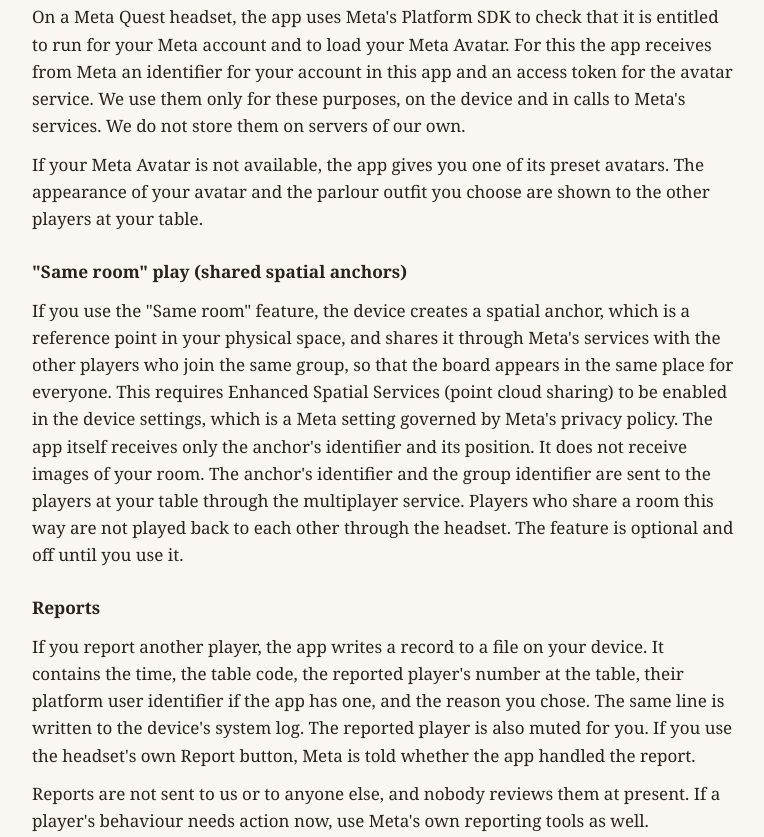
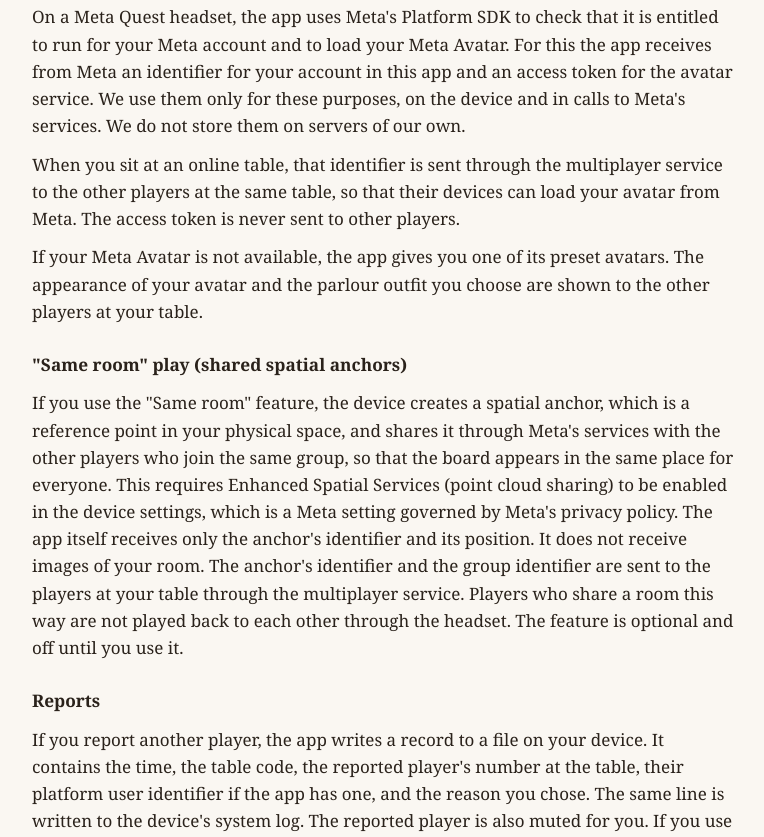
Before and after one commit to vroad-games/crokinole-privacy, a plain HTML site: page index.html in a window 1280 px wide. Shown: the part 1905-2742 px from the top of the page, without its empty margins (256-1020 px from the left). Drawn offline with Linux system fonts and the light colour scheme.

Commit message:
Say that the account identifier goes to the players at the table for the avatar

```diff
--- a/index.html
+++ b/index.html
@@ -79,6 +79,9 @@ running, so that you can rejoin.</p>
 account and to load your Meta Avatar. For this the app receives from Meta an identifier for your account in
 this app and an access token for the avatar service. We use them only for these purposes, on the device and in
 calls to Meta's services. We do not store them on servers of our own.</p>
+<p>When you sit at an online table, that identifier is sent through the multiplayer service to the other players
+at the same table, so that their devices can load your avatar from Meta. The access token is never sent to
+other players.</p>
 <p>If your Meta Avatar is not available, the app gives you one of its preset avatars. The appearance of your
 avatar and the parlour outfit you choose are shown to the other players at your table.</p>
 <h3>"Same room" play (shared spatial anchors)</h3>
@@ -123,7 +126,7 @@ cameras, or recordings of your voice. The app has no advertising, no analytics a
 <tr>
 <td>Normcore multiplayer service</td>
 <td>Normal (Normal VR, Inc.), United States</td>
-<td>Room name with the table code, your avatar's pose stream, disc and game state, live voice audio, connection data such as your IP address</td>
+<td>Room name with the table code, your avatar's pose stream, the identifier of your Meta account in this app (to load your avatar), disc and game state, live voice audio, connection data such as your IP address</td>
 <td>To connect the players at a table. Normal's privacy policy: <a href="https://normcore.io/privacy">https://normcore.io/privacy</a></td>
 </tr>
 <tr>
```
